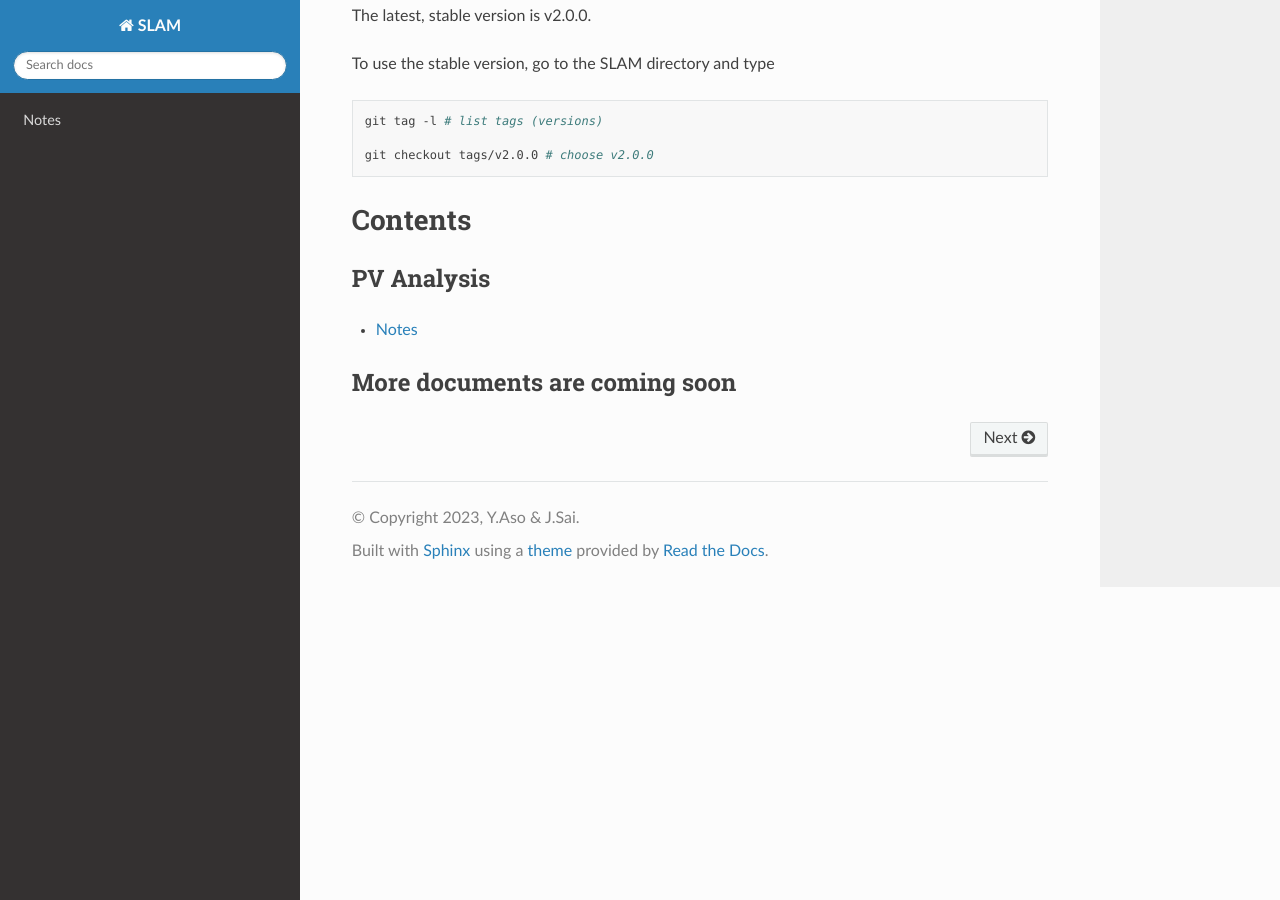
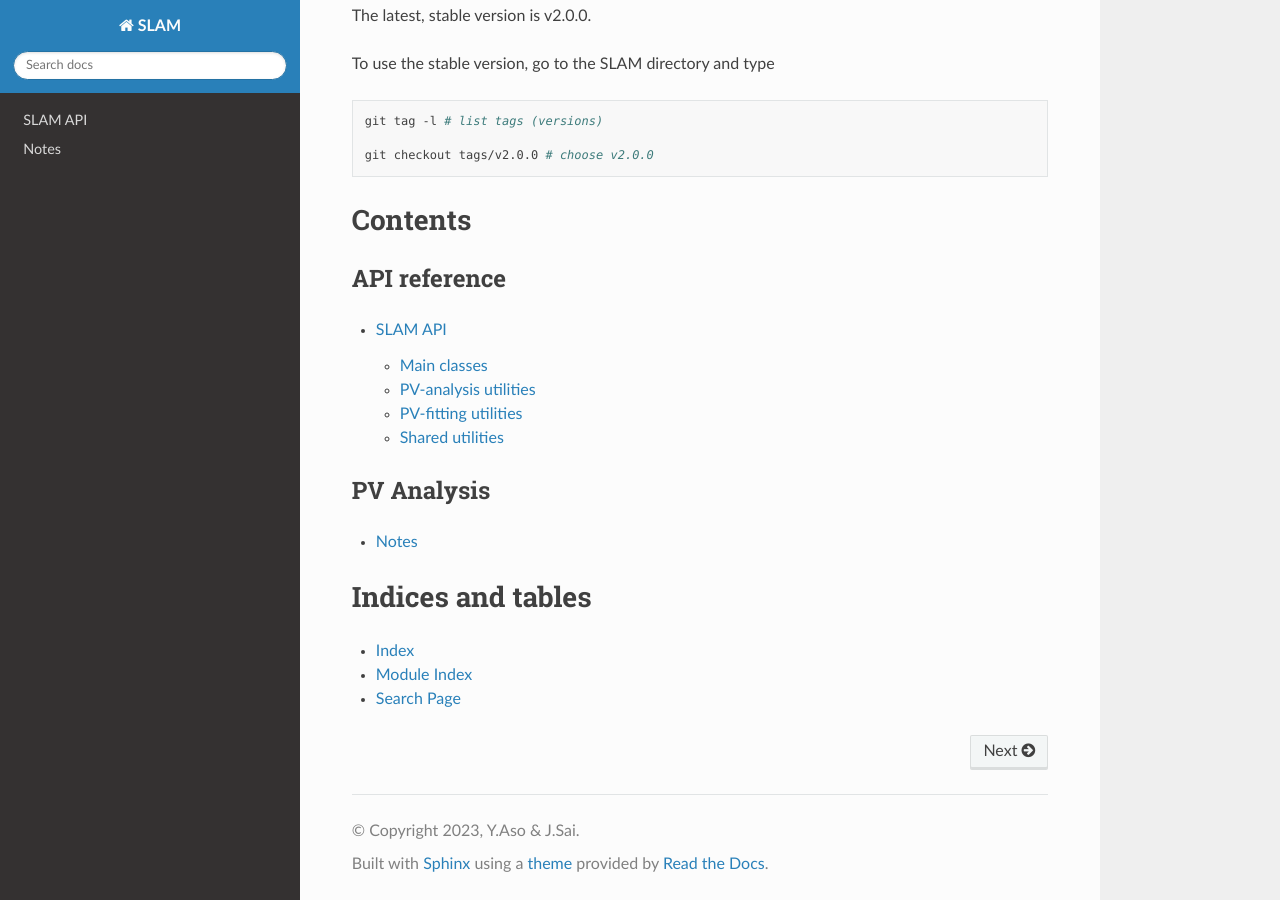
Before and after one commit to jinshisai/SLAM, a Sphinx documentation site: the page built from docs/index.rst, in a window 1280 px wide and 900 px high, scrolled down 651 px. Built offline with Sphinx 7.4.7 and the Read the Docs theme 3.1.0, drawn with Linux system fonts in a browser that asks for light colours; pages that are not in the unit, such as notebooks, are missing from menus.

Commit message:
Update for readthedocs

```diff
--- a/docs/conf.py
+++ b/docs/conf.py
@@ -5,6 +5,13 @@
 
 # -- Project information -----------------------------------------------------
 # https://www.sphinx-doc.org/en/master/usage/configuration.html#project-information
+
+import os
+import sys
+
+
+sys.path.insert(0, os.path.abspath(os.path.join(os.path.dirname(__file__), '..')))
+
 
 project = 'SLAM'
 copyright = '2023, Y.Aso & J.Sai'
@@ -15,9 +22,14 @@ release = 'v2.0.0'
 # https://www.sphinx-doc.org/en/master/usage/configuration.html#general-configuration
 
 extensions = [
+    'sphinx.ext.autodoc',  # Generate API documentation from docstrings
+    'sphinx.ext.napoleon',  # Support Google-style docstrings
+    'sphinx.ext.viewcode',  # Add links to highlighted source code
     'nbsphinx',  # Support for Jupyter notebook
     'myst_parser',  # Support for Markdown
 ]
+
+autodoc_member_order = 'bysource'
 
 # -- Source file extentions --------------------------------------------------
 source_suffix = {
--- a/docs/index.rst
+++ b/docs/index.rst
@@ -41,7 +41,15 @@ To use the stable version, go to the SLAM directory and type
 
 
 Contents
-=================
+========
+
+API reference
+-------------
+
+.. toctree::
+   :maxdepth: 2
+
+   slam
 
 PV Analysis
 ------------
@@ -53,8 +61,9 @@ PV Analysis
    tutorials/notes_pvanalysis.md
 
 
-More documents are coming soon
-----------
+Indices and tables
+==================
 
-.. toctree::
-   :maxdepth: 2
+* :ref:`genindex`
+* :ref:`modindex`
+* :ref:`search`
--- /dev/null
+++ b/docs/slam.rst
@@ -0,0 +1,85 @@
+SLAM API
+========
+
+Main classes
+------------
+
+PV analysis
+~~~~~~~~~~~
+
+.. autoclass:: pvanalysis.PVAnalysis
+   :members:
+   :show-inheritance:
+
+PV fitting
+~~~~~~~~~~
+
+.. autoclass:: pvfitting.PVFitting
+   :members:
+   :show-inheritance:
+
+.. autoclass:: pvfitting.MockPVD
+   :members:
+   :show-inheritance:
+
+Channel fitting
+~~~~~~~~~~~~~~~
+
+.. autoclass:: channelfit.ChannelFit
+   :members:
+   :show-inheritance:
+
+Velocity-gradient analysis
+~~~~~~~~~~~~~~~~~~~~~~~~~~
+
+.. autoclass:: velgrad.VelGrad
+   :members:
+   :show-inheritance:
+
+PV-analysis utilities
+---------------------
+
+Analysis tools
+~~~~~~~~~~~~~~
+
+.. automodule:: pvanalysis.analysis_tools
+   :members:
+   :show-inheritance:
+
+Fitting functions
+~~~~~~~~~~~~~~~~~
+
+.. automodule:: pvanalysis.fitfuncs
+   :members:
+   :show-inheritance:
+
+Plotting tools
+~~~~~~~~~~~~~~
+
+.. automodule:: pvanalysis.pvplot
+   :members:
+   :show-inheritance:
+
+PV-fitting utilities
+--------------------
+
+Nested grids
+~~~~~~~~~~~~
+
+.. automodule:: pvfitting.grid
+   :members:
+   :show-inheritance:
+
+Model precalculation
+~~~~~~~~~~~~~~~~~~~~
+
+.. automodule:: pvfitting.precalculation
+   :members:
+   :show-inheritance:
+
+Shared utilities
+----------------
+
+.. automodule:: utils
+   :members:
+   :show-inheritance:
```
Also changed, not shown: docs/requirements.txt (+11 -1 lines).
